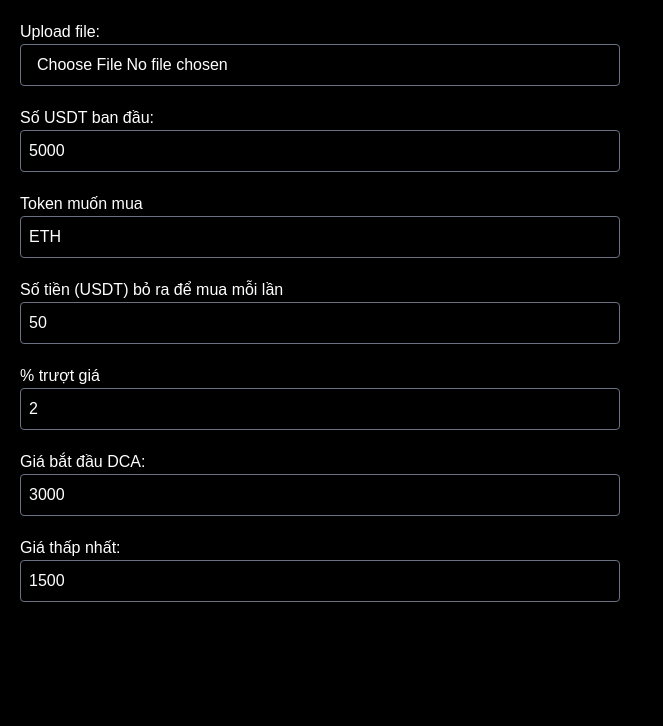
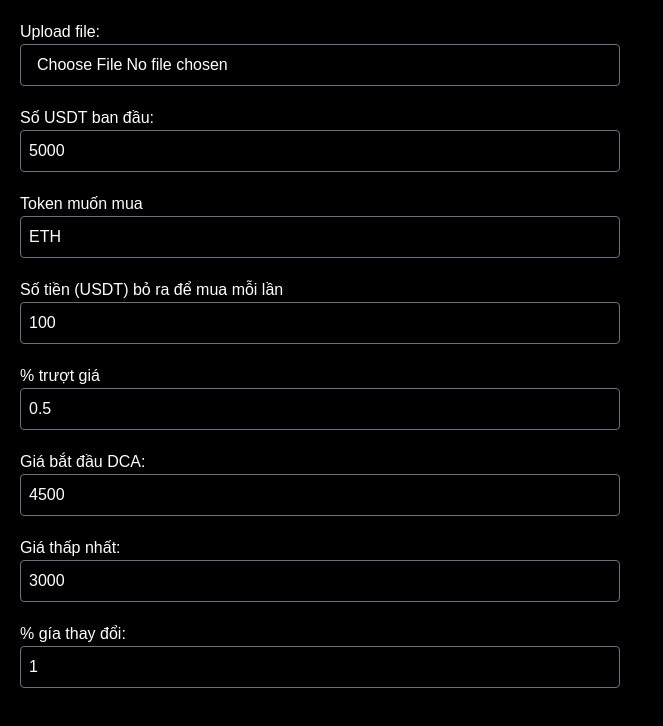
Before and after one commit to CongSofwareEngineer/trade-coin-pro, a Next.js app: page /dca-v2 in a window 1280 px wide. Shown: the top 726 px of the page, without its empty margins (0-663 px from the left). Built offline with nearby package versions, Linux system fonts and the light colour scheme.

Commit message:
fix dca v2

```diff
--- a/app/dca-v2/hepers.ts
+++ b/app/dca-v2/hepers.ts
@@ -4,141 +4,264 @@ import { DcaTokenConfig, History } from './type'
 
 import { deepClone } from '@/index'
 
-const buyToken = (item: History, config: DcaTokenConfig, amountUSD: string, amountETH: string) => {
-  let itemFinal = deepClone(item as History)
-  let configFinal = deepClone(config as DcaTokenConfig)
+class DcaHelper {
+  static getRatioPrice(priceHistory: string, priceToken: string) {
+    const rate = BigNumber(priceToken).dividedBy(priceHistory).multipliedBy(100)
 
-  // console.log({ amountUSD, amountETH })
-
-  itemFinal.isBuy = true
-  itemFinal.buyAmount = amountUSD
-  itemFinal.buyAmountETH = amountETH
-
-  configFinal.amountUSDToBuy = BigNumber(configFinal.amountUSDToBuy || 0)
-    .plus(amountUSD)
-    .toFixed()
-
-  configFinal.amountETHToBuy = BigNumber(configFinal.amountETHToBuy || 0)
-    .plus(amountETH)
-    .toFixed()
-
-  return { item: itemFinal, config: configFinal }
+    return BigNumber(BigNumber(100).minus(rate)).abs().toString()
   }
 
-const sellToken = (item: History, config: DcaTokenConfig, amountUSD: string) => {
-  let itemFinal = deepClone(item as History)
-  let configFinal = deepClone(config as DcaTokenConfig)
+  static calculatePriceRatio(price: string, minPrice: string, maxPrice: string): string {
+    if (BigNumber(price).gte(minPrice)) {
+      let ratio = BigNumber(BigNumber(price).minus(minPrice)).dividedBy(BigNumber(maxPrice).minus(minPrice))
 
-  itemFinal.isSell = true
-
-  configFinal.amountETHToBuy = '0'
-  configFinal.amountUSDToBuy = '0'
-
-  //hoàn vốn ban đầu
-  configFinal.initialCapital = BigNumber(configFinal.initialCapital || 0)
-    .plus(amountUSD)
-    .toFixed()
-
-  return { item: itemFinal, config: configFinal }
+      ratio = BigNumber(1).minus(ratio)
+      if (ratio.lte(0.35)) {
+        ratio = ratio.multipliedBy(ratio).div(0.35)
       }
 
-const getRatePriceDrop = (currentPrice: number, minPrice: string, maxPrice: string) => {
-  const rangePrice = BigNumber(maxPrice).minus(minPrice)
-  let ratePriceDrop = BigNumber(1)
-    .minus(BigNumber(BigNumber(currentPrice).minus(minPrice)).dividedBy(rangePrice))
-    .abs()
-    .toFixed()
+      return ratio.decimalPlaces(4, BigNumber.ROUND_DOWN).toString()
+    } else {
+      const ratio = BigNumber(BigNumber(minPrice).minus(price)).dividedBy(BigNumber(maxPrice).minus(minPrice))
 
-  //nếu giá hiện tại < minPrice thì mua với số tiền = stepSize + % giá giảm(so voi khoảng giá min)
-  if (BigNumber(currentPrice).isLessThan(minPrice)) {
-    ratePriceDrop = BigNumber(ratePriceDrop).plus(1).toFixed()
+      return BigNumber(1).plus(ratio).decimalPlaces(4, BigNumber.ROUND_DOWN).toString()
+    }
   }
 
-  return ratePriceDrop
+  static calculateUSDToBuy(priceRatio: string, baseAmount: string = '100'): string {
+    return BigNumber(priceRatio).multipliedBy(baseAmount).decimalPlaces(6, BigNumber.ROUND_DOWN).toString()
   }
 
-export const checkToBuyByPrice = (item: History, config: DcaTokenConfig) => {
-  let itemFinal = deepClone(item as History)
-  let configFinal = deepClone(config as DcaTokenConfig)
-  let isStop = false
-  let amountETHToBuy = '0'
-  let amountUSDToBuy = '0'
-  //lấy token cần mua
-  const token = item.arrToken.find((i) => i.tokenSymbol === configFinal.tokenInput)!
+  static calculateEthAfterBuy(amountUSD: string, priceToken: string, slippage: string = '0'): string {
+    const amountETH = BigNumber(amountUSD).dividedBy(priceToken).toString()
+    const rate = BigNumber(1).minus(BigNumber(slippage).dividedBy(100)).toString()
 
-  //nếu giá hiện tại < giá mua lần trước và <= giá max để dca thì mua
-  if (BigNumber(token.price).isLessThan(configFinal.maxPrice)) {
-    //set gía mua lần đầu  với lần lấy giá đầu tiên
-    if (!configFinal.priceBuyHistory || BigNumber(configFinal.priceBuyHistory).isEqualTo(0)) {
-      configFinal.priceBuyHistory = token.price.toString()
+    return BigNumber(amountETH).multipliedBy(rate).decimalPlaces(18, BigNumber.ROUND_DOWN).toString()
   }
 
-    //tính % giá giảm
-    const ratePriceDropByRangeConfig = getRatePriceDrop(token.price, configFinal.minPrice, configFinal.maxPrice)
-    const ratePriceDrop = BigNumber(BigNumber(token.price).minus(configFinal.priceBuyHistory).dividedBy(configFinal.priceBuyHistory)).abs().toNumber()
+  static updateDataToSell(config: DcaTokenConfig, priceToken: string, avgPrice: string) {
+    const configClone = deepClone(config) as DcaTokenConfig
 
-    //số tiền usd mua theo % giá giảm
-    amountUSDToBuy = BigNumber(ratePriceDropByRangeConfig).multipliedBy(configFinal.stepSize).toFixed()
+    const rateSlippage = BigNumber(BigNumber(100).minus(config.slippageTolerance)).div(100)
+    // let sellIntensity = BigNumber(BigNumber(priceToken).minus(avgPrice)).div(BigNumber(config.maxPrice).minus(avgPrice))
+    let sellIntensity = BigNumber(this.calculatePriceRatio(priceToken, configClone.minPrice, configClone.maxPrice))
 
-    //quy đổi sang ETH với trượt giá
-    amountETHToBuy = BigNumber(amountUSDToBuy)
-      .dividedBy(token.price)
-      .multipliedBy(BigNumber(100 - configFinal.slippageTolerance).dividedBy(100))
-      .toFixed()
+    // 2. TỐI ƯU NHẤT: Chiến thuật "Thăm dò & Quyết liệt"
+    // if (sellIntensity.lt(0.3)) {
+    //   // Vùng thăm dò: Bán rất ít  để giữ hàng
+    //   sellIntensity = sellIntensity.multipliedBy(sellIntensity).div(0.3)
+    //   if (sellIntensity.gte(0.2)) {
+    //     sellIntensity = BigNumber(0.2)
+    //   }
+    // } else {
+    //   if (sellIntensity.lte(0.7)) {
+    //     sellIntensity = sellIntensity.multipliedBy(0.6)
+    //     if (sellIntensity.lte(0.2)) {
+    //       sellIntensity = BigNumber(0.2)
+    //     }
+    //   }
+    // }
+    if (BigNumber(sellIntensity).gte(0.3)) {
+      sellIntensity = BigNumber(0.3)
+    }
 
-    //nếu số tiền mua > số tiền còn lại thì mua hết số tiền còn lại và dừng dca
-    if (BigNumber(configFinal.initialCapital).isLessThan(configFinal.amountUSDToBuy)) {
-      amountUSDToBuy = BigNumber(configFinal.initialCapital).minus(configFinal.amountUSDToBuy).toFixed()
-      amountETHToBuy = BigNumber(amountUSDToBuy)
-        .dividedBy(token.price)
-        .multipliedBy(BigNumber(100 - configFinal.slippageTolerance).dividedBy(100))
-        .toFixed()
+    let amountEthToSell = BigNumber(BigNumber(configClone.stepSize).dividedBy(priceToken))
+      .multipliedBy(sellIntensity)
+      .decimalPlaces(18, BigNumber.ROUND_DOWN)
 
-      isStop = true
+    if (BigNumber(amountEthToSell).gt(configClone.amountETHToBuy)) {
+      amountEthToSell = BigNumber(configClone.amountETHToBuy)
+    }
+    const usdReceived = BigNumber(amountEthToSell).multipliedBy(priceToken).decimalPlaces(6, BigNumber.ROUND_DOWN)
 
-      const { item: itemAfterBuy, config: configAfterBuy } = buyToken(itemFinal, configFinal, amountUSDToBuy, amountETHToBuy)
+    if (usdReceived.lt(configClone.minUSDToSwap)) {
+      return null
+    }
 
-      itemFinal = itemAfterBuy
-      configFinal = configAfterBuy
+    const actualUSDReceived = BigNumber(amountEthToSell).multipliedBy(priceToken).multipliedBy(rateSlippage).decimalPlaces(6, BigNumber.ROUND_DOWN)
+
+    // Gốc USD được rút ra khỏi tổng vốn dựa trên AvgPrice
+    const costBasisRemoved = BigNumber(amountEthToSell).multipliedBy(avgPrice).decimalPlaces(6, BigNumber.ROUND_DOWN)
+
+    configClone.capital = BigNumber(configClone.capital).plus(actualUSDReceived).decimalPlaces(6, BigNumber.ROUND_DOWN).toString()
+    configClone.amountETHToBuy = BigNumber(configClone.amountETHToBuy || '0')
+      .minus(amountEthToSell)
+      .decimalPlaces(18, BigNumber.ROUND_DOWN)
+      .toString()
+    configClone.amountUSDToBuy = BigNumber(configClone.amountUSDToBuy || '0')
+      .minus(costBasisRemoved)
+      .decimalPlaces(6, BigNumber.ROUND_DOWN)
+      .toString()
+
+    const DCARecord: Partial<History> = {
+      price: priceToken,
+      isSell: true,
+      buyAmount: BigNumber(amountEthToSell).decimalPlaces(6, BigNumber.ROUND_DOWN).toString(),
+      buyAmountETH: BigNumber(actualUSDReceived).decimalPlaces(6, BigNumber.ROUND_DOWN).toString(),
+    }
+
+    return { config: configClone, DCARecord }
+  }
+
+  static updateDataToBuy(config: DcaTokenConfig, buyAmountUSD: string, buyAmountETH: string) {
+    const configClone = deepClone(config) as DcaTokenConfig
+
+    configClone.capital = BigNumber(configClone.capital).minus(buyAmountUSD).decimalPlaces(6, BigNumber.ROUND_DOWN).toString()
+    configClone.amountETHToBuy = BigNumber(configClone.amountETHToBuy || '0')
+      .plus(buyAmountETH)
+      .decimalPlaces(18, BigNumber.ROUND_DOWN)
+      .toString()
+    configClone.amountUSDToBuy = BigNumber(configClone.amountUSDToBuy || '0')
+      .plus(buyAmountUSD)
+      .decimalPlaces(6, BigNumber.ROUND_DOWN)
+      .toString()
+
+    const DCARecord: Partial<History> = {
+      isBuy: true,
+      buyAmount: BigNumber(buyAmountUSD).decimalPlaces(6, BigNumber.ROUND_DOWN).toString(),
+      buyAmountETH: BigNumber(buyAmountETH).decimalPlaces(6, BigNumber.ROUND_DOWN).toString(),
+    }
+
+    return { config: configClone, DCARecord }
+  }
+
+  static execute(config: DcaTokenConfig, priceToken: string) {
+    try {
+      priceToken = BigNumber(priceToken).decimalPlaces(6, BigNumber.ROUND_DOWN).toString()
+      let configClone = deepClone(config) as DcaTokenConfig
+      let DCARecord = {} as History
+      let isSwap = false
+      const isFirstTrade = BigNumber(configClone?.priceBuyHistory || '0').eq(0)
+
+      if (BigNumber(priceToken).gte(configClone.maxPrice) || BigNumber(configClone.priceBuyHistory).isNaN()) {
+        return null
+      }
+
+      // TH1. Logic MUA   chưa có lệnh -> mua
+      if (isFirstTrade) {
+        // console.log('start TH1')
+
+        const priceRatio = this.calculatePriceRatio(priceToken, configClone.minPrice, configClone.maxPrice)
+        const buyAmountUSD = this.calculateUSDToBuy(priceRatio, configClone.stepSize)
+
+        const buyAmountETH = this.calculateEthAfterBuy(buyAmountUSD, priceToken, configClone.slippageTolerance.toString())
+
+        const { DCARecord: DCARecordFinal, config: configCloneFinal } = this.updateDataToBuy(configClone, buyAmountUSD, buyAmountETH)
+
+        configClone = configCloneFinal
+        DCARecord = { ...DCARecord, ...DCARecordFinal }
+        DCARecord.th = '1'
+        isSwap = true
       } else {
-      if (BigNumber(token.price).isLessThanOrEqualTo(configFinal.priceBuyHistory)) {
-        if (ratePriceDrop >= 0.01) {
-          const { item: itemAfterBuy, config: configAfterBuy } = buyToken(itemFinal, configFinal, amountUSDToBuy, amountETHToBuy)
+        const priceHistory = BigNumber(configClone?.priceBuyHistory || '0').toString()
+        const hasEth = BigNumber(configClone.amountETHToBuy || '0').gt(0)
+        const avgPrice = hasEth ? BigNumber(configClone.amountUSDToBuy).dividedBy(configClone.amountETHToBuy).toString() : '0'
+        const ratioPriceByHistory = this.getRatioPrice(priceHistory, priceToken)
+        const ratioPriceByAvg = this.getRatioPrice(avgPrice, priceToken)
 
-          itemFinal = itemAfterBuy
-          configFinal = configAfterBuy
+        const isValidRatioPriceByHistory = BigNumber(ratioPriceByHistory).gt(configClone.ratioPriceChange)
+        const isValidRatioPriceByAvg = BigNumber(ratioPriceByAvg).gt(configClone.ratioPriceChange)
+        const isValidSell = BigNumber(configClone.amountETHToBuy || '0').gt(0)
+        const isValidCapital = BigNumber(configClone.capital).gt(0)
+        const isValidEthToSell = BigNumber(configClone.amountETHToBuy || '0').gte(configClone.minTokenRemain)
+
+        if (isValidRatioPriceByHistory) {
+          // TH2. Khi giá < giá trung bình  => mua
+          if (BigNumber(priceToken).lt(avgPrice) && isValidCapital) {
+            if (BigNumber(configClone.capital).gt(0)) {
+              const priceRatio = this.calculatePriceRatio(priceToken, configClone.minPrice, configClone.maxPrice)
+              let buyAmountUSD = this.calculateUSDToBuy(priceRatio, configClone.stepSize)
+
+              if (BigNumber(buyAmountUSD).gt(configClone.capital)) {
+                buyAmountUSD = configClone.capital
+              }
+
+              if (BigNumber(buyAmountUSD).lt(configClone.minUSDToSwap)) {
+                return null
+              }
+
+              const buyAmountETH = this.calculateEthAfterBuy(buyAmountUSD, priceToken, configClone.slippageTolerance.toString())
+
+              const { DCARecord: DCARecordFinal, config: configCloneFinal } = this.updateDataToBuy(configClone, buyAmountUSD, buyAmountETH)
+
+              configClone = configCloneFinal
+              DCARecord = { ...DCARecord, ...DCARecordFinal }
+              DCARecord.th = '2'
+
+              isSwap = true
             }
           } else {
-        const priceAverage = BigNumber(configFinal.amountUSDToBuy).dividedBy(configFinal.amountETHToBuy).toString()
-        const ratioPriceDrop = BigNumber(priceAverage).minus(token.price).dividedBy(priceAverage).abs().toNumber()
+            //TH3: Khi giá < giá lịch sử và còn USD để mua  => mua
+            if (BigNumber(priceToken).lt(priceHistory) && isValidCapital) {
+              if (BigNumber(configClone.capital).gt(0)) {
+                let priceRatio = this.calculatePriceRatio(priceToken, configClone.minPrice, configClone.maxPrice)
 
-        //nếu giá token nhỏ hơn giá trung bình
-        if (BigNumber(token.price).isLessThan(priceAverage) && ratioPriceDrop <= 0.03) {
-          const { item: itemAfterBuy, config: configAfterBuy } = buyToken(itemFinal, configFinal, amountUSDToBuy, amountETHToBuy)
-
-          itemFinal = itemAfterBuy
-          configFinal = configAfterBuy
+                if (BigNumber(priceRatio).gte(0.5)) {
+                  priceRatio = '0.7' //max 70%
                 }
 
-        //nếu giá token lớn hơn giá trung bình
-        if (BigNumber(token.price).isGreaterThan(priceAverage) && ratioPriceDrop > 0.1) {
-          const amountUSDAfterSell = BigNumber(amountETHToBuy)
-            .multipliedBy(token.price)
-            .multipliedBy(BigNumber(1).minus(BigNumber(configFinal.slippageTolerance).dividedBy(100)))
-            .toFixed()
+                let buyAmountUSD = this.calculateUSDToBuy(priceRatio, configClone.stepSize)
 
-          console.log({ amountUSDAfterSell, priceAverage, tokenPrice: token.price, amountETHToBuy })
+                if (BigNumber(buyAmountUSD).gt(configClone.capital)) {
+                  buyAmountUSD = configClone.capital
+                }
 
-          const { item: itemAfterSell, config: configAfterSell } = sellToken(itemFinal, configFinal, amountUSDAfterSell)
+                if (BigNumber(buyAmountUSD).lt(configClone.minUSDToSwap)) {
+                  return null
+                }
 
-          itemFinal = itemAfterSell
-          configFinal = configAfterSell
+                const buyAmountETH = this.calculateEthAfterBuy(buyAmountUSD, priceToken, configClone.slippageTolerance.toString())
+
+                const { DCARecord: DCARecordFinal, config: configCloneFinal } = this.updateDataToBuy(configClone, buyAmountUSD, buyAmountETH)
+
+                configClone = configCloneFinal
+                DCARecord = { ...DCARecord, ...DCARecordFinal }
+                DCARecord.th = '3'
+
+                isSwap = true
+              }
+            } else {
+              // TH4. Khi giá > giá trung bình và còn ETH để bán  => bán
+              if (BigNumber(priceToken).gt(avgPrice) && isValidEthToSell && isValidSell && isValidRatioPriceByAvg) {
+                if (BigNumber(configClone.amountETHToBuy).gt(0)) {
+                  const sellResult = this.updateDataToSell(configClone, priceToken, avgPrice)
+
+                  if (!sellResult) {
+                    return null
+                  }
+
+                  const { DCARecord: DCARecordFinal, config: configCloneFinal } = sellResult
+
+                  configClone = configCloneFinal
+                  DCARecord = { ...DCARecord, ...DCARecordFinal }
+                  DCARecord.th = '4'
+                  DCARecord.avgPrice = avgPrice
+                  DCARecord.ethRemain = config.amountETHToBuy
+                  isSwap = true
+                }
+              }
+            }
           }
         }
       }
 
-    configFinal.priceBuyHistory = token.price.toString()
+      if (isSwap) {
+        configClone.priceBuyHistory = priceToken
+        DCARecord.price = priceToken
+
+        return {
+          item: DCARecord,
+          config: configClone,
+        }
       }
 
-  return { item: itemFinal, config: configFinal, isStop }
+      return null
+    } catch (error) {
+      console.log({ error })
+
+      return null
     }
+  }
+}
+
+export default DcaHelper
--- a/app/dca-v2/page.tsx
+++ b/app/dca-v2/page.tsx
@@ -4,23 +4,24 @@ import { read, utils } from 'xlsx'
 import { BigNumber } from 'bignumber.js'
 
 import { History, DcaTokenConfig, Token, Result } from './type'
-import { checkToBuyByPrice } from './hepers'
+import DcaHelper from './hepers'
 
 import { deepClone } from '@/index'
 
 const DCA = () => {
   const [dcaConfig, setDcaConfig] = useState<DcaTokenConfig>({
-    stepSize: '50',
-    slippageTolerance: 2,
-    maxPrice: '3000',
-    minPrice: '1500',
-    initialCapital: '5000',
-    isStop: false,
-    // ratioPriceDrop: 4, //5%
+    stepSize: '100',
+    slippageTolerance: 0.5,
+    maxPrice: '4500',
+    minPrice: '3000',
     amountETHToBuy: '0',
     priceBuyHistory: '0',
     tokenInput: 'ETH',
     amountUSDToBuy: '0',
+    minTokenRemain: '0.001',
+    ratioPriceChange: '1',
+    capital: '5000',
+    minUSDToSwap: '10',
   })
 
   console.log({ dcaConfig })
@@ -55,37 +56,43 @@ const DCA = () => {
         if (BigNumber(maxPrice).lt(item.arrToken[0].price)) {
           maxPrice = item.arrToken[0].price.toString()
         }
-        const res = checkToBuyByPrice(item, deepClone(configClone) as DcaTokenConfig)
+        const res = DcaHelper.execute(deepClone(configClone) as DcaTokenConfig, item.arrToken[0].price.toString())
 
-        isStop = res.isStop
-        arrClone[index] = res.item
-        configClone = deepClone(res.config)
-        arrClone[index].isStop = res.isStop
-        if (res.isStop) {
-          indexStop = index
-        }
-        if (res.item.isBuy) {
-          amountSwapped++
-          arrSwap.push(index + 1)
-          totalFee += 0.15
+        if (res) {
+          const { config, item } = res
+
+          console.log({ item, type: item.isBuy ? 'buy' : 'sell' })
+
+          isStop = config.isStop || false
+          arrClone[index] = item
+          configClone = deepClone(config)
+          arrClone[index].isStop = config.isStop
+          if (config.isStop) {
+            indexStop = index
+          }
+          if (item.isBuy) {
+            amountSwapped++
+            arrSwap.push(index + 1)
+            totalFee += 0.15
+          }
         }
       }
     })
 
     setTimeout(() => {
-      console.log({ configClone })
+      console.log({ configClone, arrClone })
 
       const arrBuy = arrClone.filter((i) => i.isBuy)
       const priceAverage = BigNumber(configClone.amountUSDToBuy || '1').dividedBy(Number(configClone.amountETHToBuy) || '1')
-      const priceLasted = arrClone[arrClone.length - 1].arrToken[0].price
+      const priceLasted = arrClone[arrClone.length - 1]?.arrToken?.[0]?.price || '0'
       const ratioAprByPrice = BigNumber(priceLasted).dividedBy(priceAverage).minus(1).toFixed(4)
       const usdByPriceAverage = BigNumber(BigNumber(priceAverage).multipliedBy(configClone.amountETHToBuy)).toFixed()
       const usdETHToSell = BigNumber(priceLasted).multipliedBy(configClone.amountETHToBuy).toFixed()
       const aprByPrice = BigNumber(BigNumber(usdETHToSell).minus(usdByPriceAverage)).dividedBy(usdByPriceAverage).multipliedBy(100).toFixed(4)
 
       const result = {
-        initialCapital: configClone.initialCapital,
-        priceLasted: arrClone[arrClone.length - 1].arrToken[0].price,
+        initialCapital: configClone.capital,
+        priceLasted,
         minPrice,
         maxPrice,
         total: arrClone.length,
@@ -210,8 +217,8 @@ const DCA = () => {
           <div>Số USDT ban đầu:</div>
           <input
             className='w-full border-[1px] !border-gray-500 rounded-[4px] p-2'
-            value={dcaConfig.initialCapital}
-            onChange={(e) => updateData({ initialCapital: e.target.value as any })}
+            value={dcaConfig.capital}
+            onChange={(e) => updateData({ capital: e.target.value as any })}
           />
         </div>
         <div>
@@ -279,6 +286,15 @@ const DCA = () => {
             onChange={(e) => updateData({ minPrice: e.target.value as any })}
           />
         </div>
+
+        <div>
+          <div>% gía thay đổi:</div>
+          <input
+            className='w-full border-[1px] !border-gray-500 rounded-[4px] p-2'
+            value={dcaConfig.ratioPriceChange}
+            onChange={(e) => updateData({ ratioPriceChange: e.target.value as any })}
+          />
+        </div>
       </div>
       <div className='flex flex-col gap-5 w-full'>
         {Object.keys(result).length > 0 && (
@@ -288,7 +304,7 @@ const DCA = () => {
               <div className='!text-green-400'>Tổng vốn: {BigNumber(result.initialCapital).toFixed(4)} </div>
               <div className=' flex gap-3 !text-green-400'>
                 <span>Lợi nhuận:</span>
-                <span> {BigNumber(BigNumber(result.aprByPrice).dividedBy(100).multipliedBy(dcaConfig.initialCapital)).toFixed()}</span>
+                <span> {BigNumber(BigNumber(result.aprByPrice).dividedBy(100).multipliedBy(dcaConfig.capital)).toFixed()}</span>
                 <span> ( {result.aprByPrice} %)</span>
               </div>
               <div>Tổng số lấy giá: {result.total} </div>
```
Also changed, not shown: app/dca-v2/type.ts (+10 -2 lines). Lines whose indentation alone changed are shown as unchanged.
